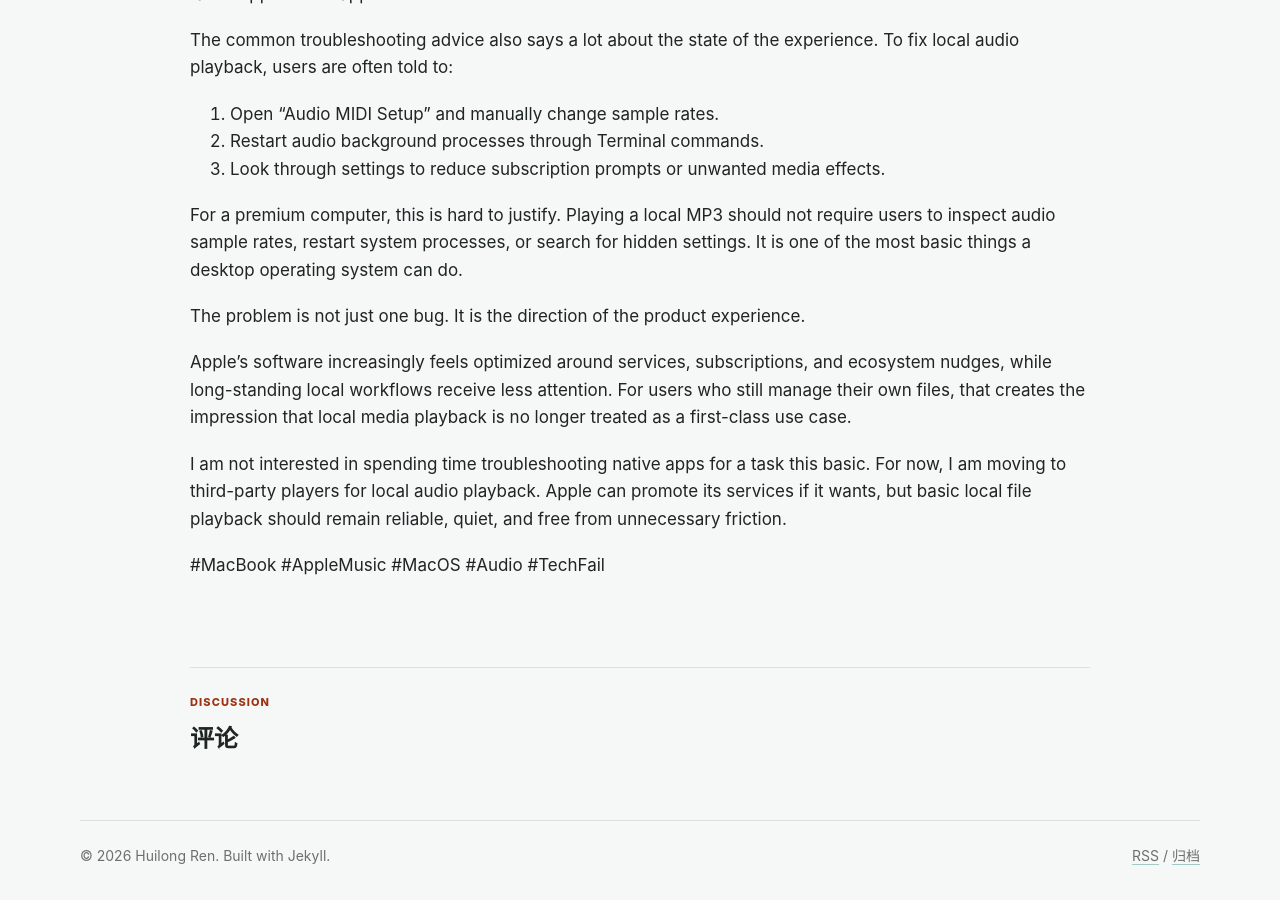
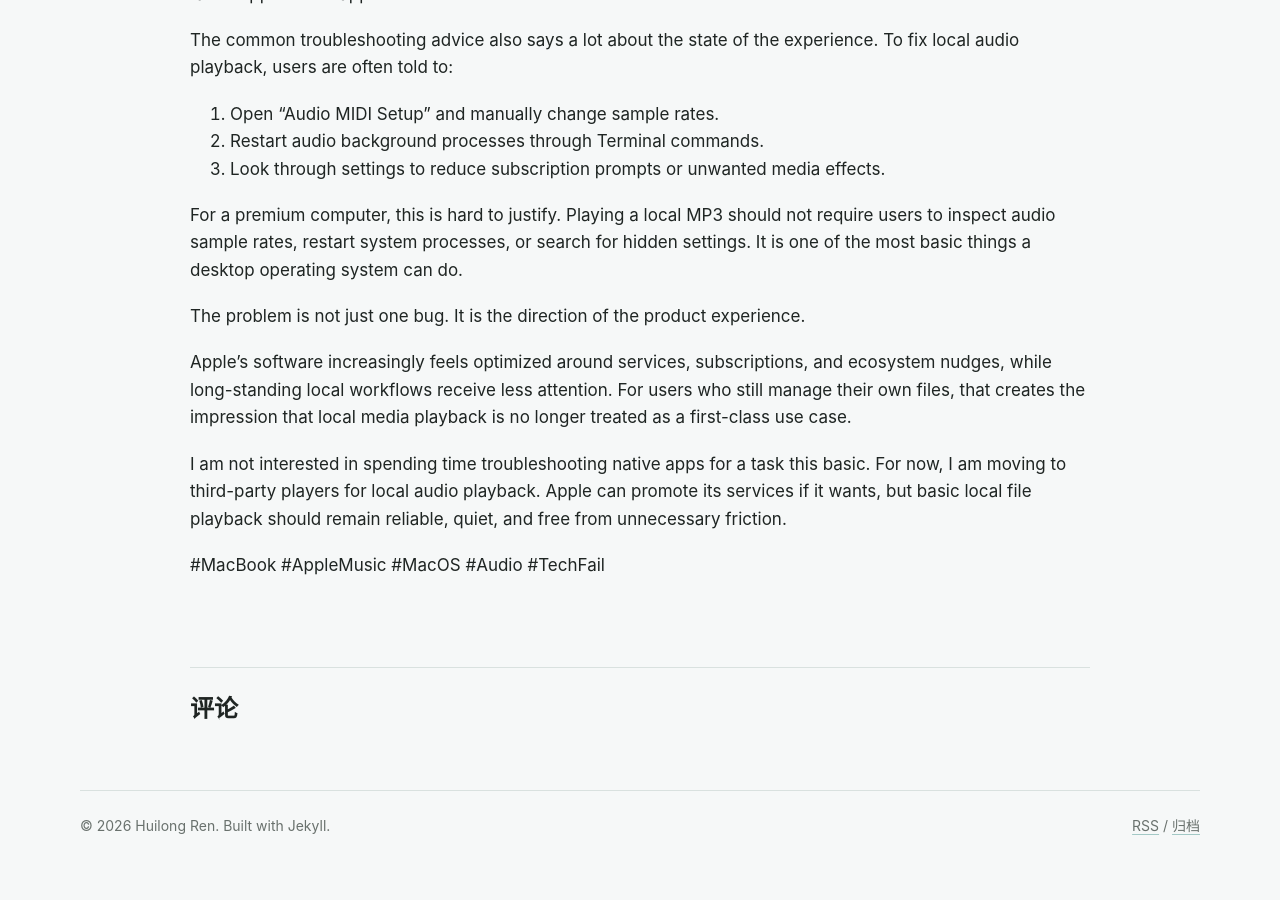
Before and after one commit to hl-ren/hl-ren.github.io, a Jekyll site: the page built from _posts/2026-06-12-apple-local-mp3-crackling.md, in a window 1280 px wide and 900 px high, scrolled down 805 px. Built offline with Jekyll 4.4.1, drawn with Linux system fonts in a browser that asks for light colours; comment, search, counter and statistics services are not loaded; after the commit the page ends 1675 px from its top, so only the background shows below that.

Commit message:
Remove duplicate comments heading label

```diff
--- a/_includes/comments.html
+++ b/_includes/comments.html
@@ -1,7 +1,6 @@
 {% if site.comments.enabled and page.comments != false %}
   <section class="comments-section" id="comments" aria-labelledby="comments-title">
     <div class="comments-header">
-      <p class="eyebrow">Discussion</p>
       <h2 id="comments-title" data-i18n-key="comments.title">评论</h2>
     </div>
 
```
